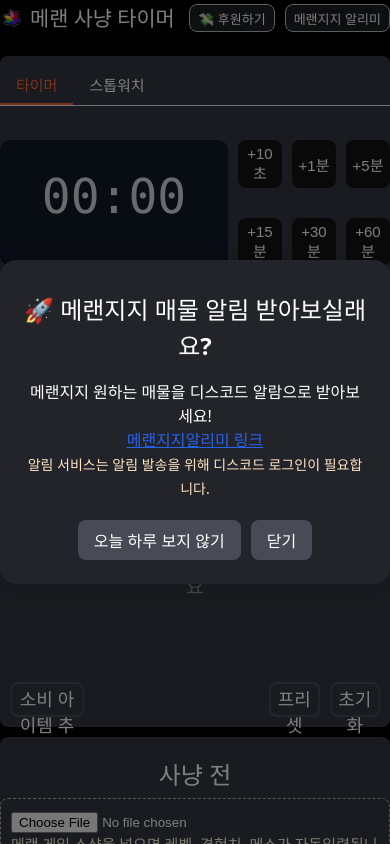
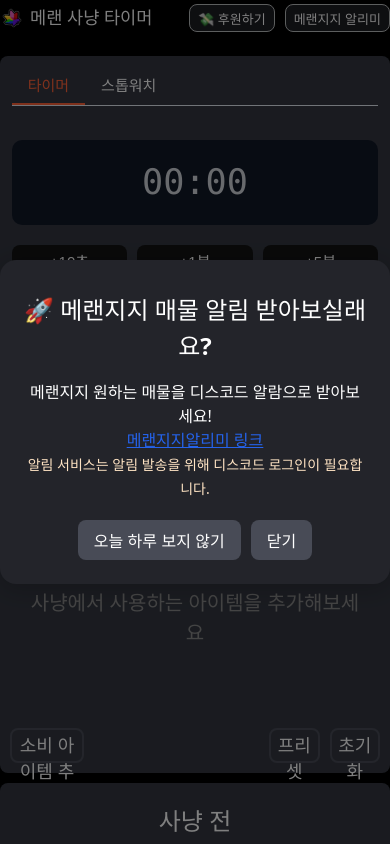
Before and after one commit to TaeTaeKim/malan-timer-fe, a Vue app: page / in a window 390 px wide. Shown: the top 844 px of the page. Built offline with nearby package versions, Linux system fonts and the light colour scheme.

Commit message:
<feat> : Timer 컴포넌트 반응형 적용

```diff
--- a/src/components/AppHeader.vue
+++ b/src/components/AppHeader.vue
@@ -92,7 +92,7 @@ function goToNotifier() {
   }
 
   .title-text {
-    font-size: 1.3rem;
+    font-size: 1.1rem;
   }
 
   .header-button {
--- a/src/components/Timer.vue
+++ b/src/components/Timer.vue
@@ -237,4 +237,40 @@ function reset(): void {
 button:focus {
   outline: none;
 }
+
+@media (max-width: 600px) {
+  .timer-container {
+    margin-bottom: 10px;
+    width: 94%;
+    padding: 10px 3% 10px 3%;
+
+  }
+
+  .display-contianer {
+    flex-direction: column;
+    gap: 0;
+    align-items: stretch;
+  }
+
+  .display {
+    width: 100% !important;
+    font-size: 2.2rem;
+    padding: 16px 0;
+  }
+
+  .adjust-grid {
+    width: 100% !important;
+    margin-top: 10px;
+    grid-template-columns: repeat(3, 1fr);
+  }
+
+  .btn-adjust {
+    margin: 0;
+  }
+
+  .btn-action {
+    font-size: 0.8rem;
+    font-weight: 500;
+  }
+}
 </style>
--- a/src/style.css
+++ b/src/style.css
@@ -79,7 +79,7 @@ h2 {
     margin: 0 !important;
     padding: 0 !important;
   }
-  .timer-container,
+
   .preset-container,
   .hunt-start,
   .hunt-end {
```
